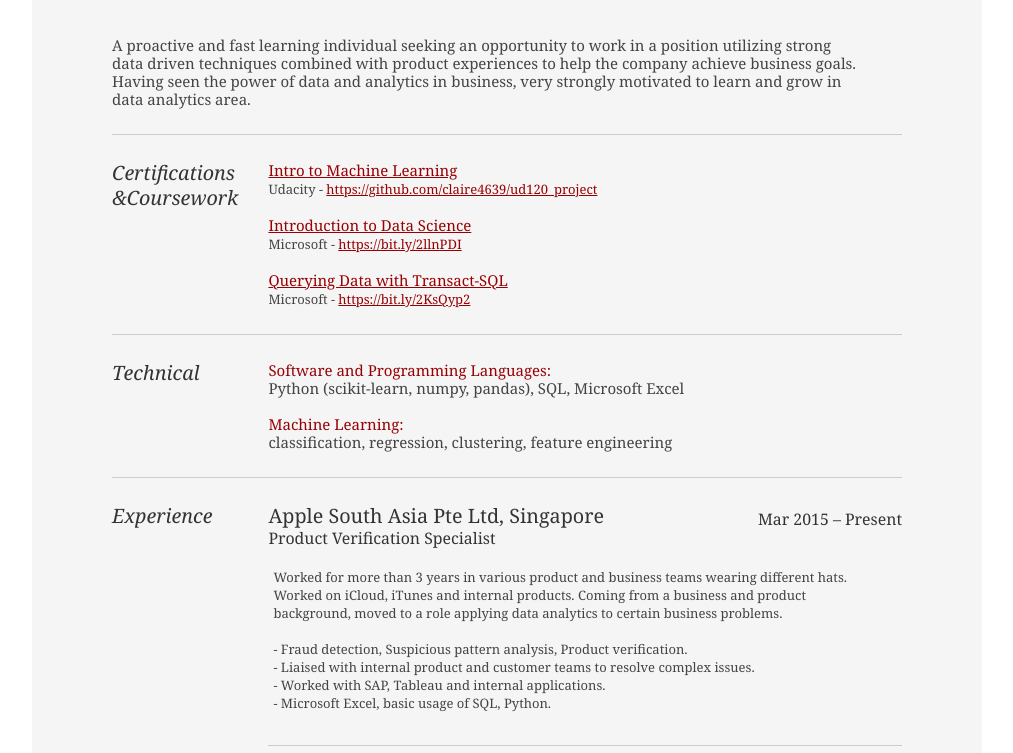
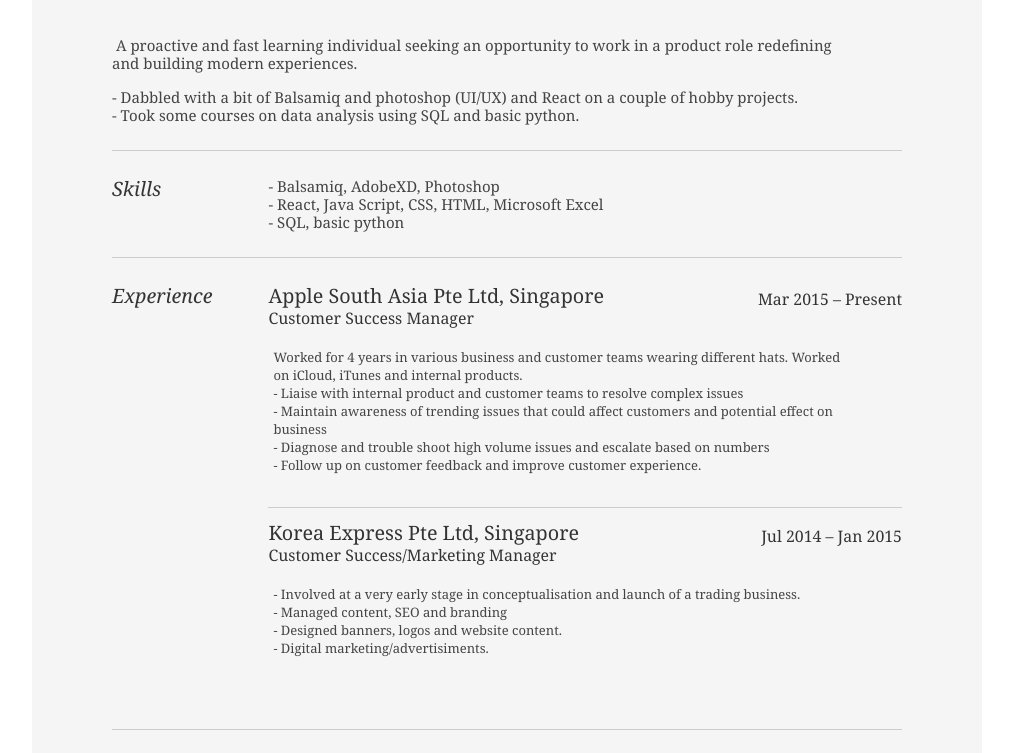
Before and after one commit to Claire4639/Claire4639.github.io, a plain HTML site: page index.html in a window 1280 px wide. Shown: the part 167-920 px from the top of the page, without its empty margins (133-1146 px from the left). Drawn offline with Linux system fonts and the light colour scheme.

Commit message:
push new changes

```diff
--- a/index.html
+++ b/index.html
@@ -1,5 +1,6 @@
 <!DOCTYPE html PUBLIC "-//W3C//DTD XHTML 1.0 Strict//EN" "http://www.w3.org/TR/xhtml1/DTD/xhtml1-strict.dtd">
 <html>
+
 <head>
 
 	<title>Yunseon Choi | yunseon.choi.1012@gmail.com</title>
@@ -12,6 +13,7 @@
 	<link rel="stylesheet" type="text/css" href="resume.css" media="all" />
 
 </head>
+
 <body>
 
 	<div id="doc2" class="yui-t7">
@@ -21,7 +23,7 @@
 				<div class="yui-gc">
 					<div class="yui-u first">
 						<h1>Yunseon Choi</h1>
-					<h2>Business (Data) Analyst</h2>
+						<h2>Aspiring Product Expert(UI/UX)</h2>
 					</div>
 
 					<div class="yui-u">
@@ -30,14 +32,18 @@
 							<h3><a href="mailto:yunseon.choi.1012@gmail.com">yunseon.choi.1012@gmail.com</a></h3>
 							<h3>+65 8799 9121</h3>
 
-					</div><!--// .contact-info -->
+						</div>
+						<!--// .contact-info -->
 						<div style="margin-top:3px">
 							<a target="_blank" href="https://github.com/claire4639"><img src="github.png" alt="" width="28"></a> &nbsp;
-						<a target="_blank" href="https://www.linkedin.com/in/choi-yun-seon-aa7a4491/"><img src="linkedin.png" alt="" width="28"></a>
+							<a target="_blank" href="https://www.linkedin.com/in/choi-yun-seon-aa7a4491/"><img src="linkedin.png" alt=""
+								 width="28"></a>
 						</div>
 					</div>
-			</div><!--// .yui-gc -->
-		</div><!--// hd -->
+				</div>
+				<!--// .yui-gc -->
+			</div>
+			<!--// hd -->
 
 			<div id="bd">
 				<div id="yui-main">
@@ -45,84 +51,75 @@
 
 						<div class="yui-gf">
 								<p class="" style="font-size: 15px">
-							A proactive and fast learning individual seeking an opportunity to work in a position utilizing strong data driven techniques combined with product experiences to help the company achieve business goals. Having seen the power of data and analytics in business, very strongly motivated to learn and grow in data analytics area.
+										 A proactive and fast learning individual seeking an opportunity to work in a product role redefining
+										and building modern experiences.
 								</p>
-					</div><!--// .yui-gf -->
+								<br>
+							<p class="" style="font-size: 15px">
+
+								- Dabbled with a bit of Balsamiq and photoshop (UI/UX) and React on a couple of hobby projects. <br>
+								- Took some courses on data analysis using SQL and basic python.
+							</p>
+						</div>
+						<!--// .yui-gf -->
+
+					</div>
+					<!--// .yui-gf -->
 
 					<div class="yui-gf">
 						<div class="yui-u first">
-							<h2>Certifications &Coursework</h2>
-						</div>
-						<div class="yui-u">
-								<p>
-									 <a href="https://www.udacity.com/course/intro-to-machine-learning--ud120"> <span class="red-class">Intro to Machine Learning</span> </a><br>
-									Udacity	- <a href="https://github.com/claire4639/ud120_project">https://github.com/claire4639/ud120_project</a>
-									<br><br>
-									<a href="https://courses.edx.org/certificates/user/10327785/course/course-v1:Microsoft+DAT101x+1T2018a">
-										<span class="red-class"> Introduction to Data Science </span>
-									</a> <br>
-									Microsoft - <a href="https://bit.ly/2llnPDI">https://bit.ly/2llnPDI</a>
-
-									<br><br>
-									<a href="https://courses.edx.org/certificates/320fdd948e6649eaa05c560e4c29eeeb">
-										<span class="red-class">Querying Data with Transact-SQL</span>
-									</a> <br>
-									Microsoft - <a href="https://bit.ly/2KsQyp2">https://bit.ly/2KsQyp2</a>
-
-
-
-								</p>
-								</div>
-
-
-						</div>
-					</div><!--// .yui-gf -->
-
-					<div class="yui-gf">
-						<div class="yui-u first">
-							<h2>Technical</h2>
+							<h2>Skills</h2>
 						</div>
 						<div class="yui-u">
 							<p style="font-size: 15px">
-								<span class="red-class">Software and Programming Languages: </span>
-								<br>	Python (scikit-learn, numpy, pandas), SQL, Microsoft Excel <br><br>
-								<span class="red-class"> Machine Learning: </span><br>
-								classification, regression, clustering, feature engineering
-
+								- Balsamiq, AdobeXD, Photoshop </br>
+								- React, Java Script, CSS, HTML, Microsoft Excel</br>
+								- SQL, basic python <br>
 								</ul>
 						</div>
-					</div><!--// .yui-gf-->
+					</div>
+					<!--// .yui-gf-->
 
 					<div class="yui-gf">
 
 						<div class="yui-u first">
 							<h2>Experience</h2>
-						</div><!--// .yui-u -->
+						</div>
+						<!--// .yui-u -->
 
 						<div class="yui-u">
 
 							<div class="job">
 								<h2>Apple South Asia Pte Ltd, Singapore</h2>
-								<h3>Product Verification Specialist</h3>
+								<h3>Customer Success Manager</h3>
 								<h4>Mar 2015 – Present</h4>
-								<p>  Worked for more than 3 years in various product and business teams wearing different hats. Worked on iCloud, iTunes and internal products. Coming from a business and product background, moved to a role applying data analytics to certain business problems. <br /> <br>
-									- Fraud detection, Suspicious pattern analysis, Product verification. <br>
-									- Liaised with internal product and customer teams to resolve complex issues. <br>
-									- Worked with SAP, Tableau and internal applications. <br>
-									- Microsoft Excel, basic usage of SQL, Python. <br>
-								</p>
+								<p> Worked for 4 years in various business and customer teams wearing different hats. Worked on iCloud, iTunes
+									and internal products.
+									 <br>
+
+									- Liaise with internal product and customer teams to resolve complex issues </br>
+									- Maintain awareness of trending issues that could affect customers and potential effect on business </br>
+									- Diagnose and trouble shoot high volume issues and escalate based on numbers</br>
+									- Follow up on customer feedback and improve customer experience.
 							</div>
 
 
 							<div class="job last">
 								<h2>Korea Express Pte Ltd, Singapore</h2>
-								<h3>Product Manager</h3>
+								<h3>Customer Success/Marketing Manager</h3>
 								<h4>Jul 2014 – Jan 2015</h4>
-								<p>Involved in conceptualisation and launch of a trading business hedging against industry risk.</p>
+								<p>
+									- Involved at a very early stage in conceptualisation and launch of a trading business. <br>
+									- Managed content, SEO and branding <br>
+									- Designed banners, logos and website content. <br>
+									- Digital marketing/advertisiments.
+								</p>
 							</div>
 
-						</div><!--// .yui-u -->
-					</div><!--// .yui-gf -->
+						</div>
+						<!--// .yui-u -->
+					</div>
+					<!--// .yui-gf -->
 
 
 					<div class="yui-gf last">
@@ -134,22 +131,30 @@
 							<h3>Bachelor of Economics & Business Administration </h3>
 							<h4>Mar 2010 – Feb 2014</h4>
 						</div>
-					</div><!--// .yui-gf -->
+					</div>
+					<!--// .yui-gf -->
 
 
-				</div><!--// .yui-b -->
-			</div><!--// yui-main -->
-		</div><!--// bd -->
+				</div>
+				<!--// .yui-b -->
+			</div>
+			<!--// yui-main -->
+		</div>
+		<!--// bd -->
 
 		<div id="ft">
-			<p>Yunseon Choi &mdash; <a href="mailto:yunseon.choi.1012@gmail.com">yunseon.choi.1012@gmail.com</a> &mdash; +65 8799 9121</p>
-		</div><!--// footer -->
+			<p>Yunseon Choi &mdash; <a href="mailto:yunseon.choi.1012@gmail.com">yunseon.choi.1012@gmail.com</a> &mdash; +65
+				8799 9121</p>
+		</div>
+		<!--// footer -->
 
 	</div><!-- // inner -->
 
 
-</div><!--// doc -->
+	</div>
+	<!--// doc -->
 
 
 </body>
+
 </html>
```
Lines whose indentation alone changed are shown as unchanged.
